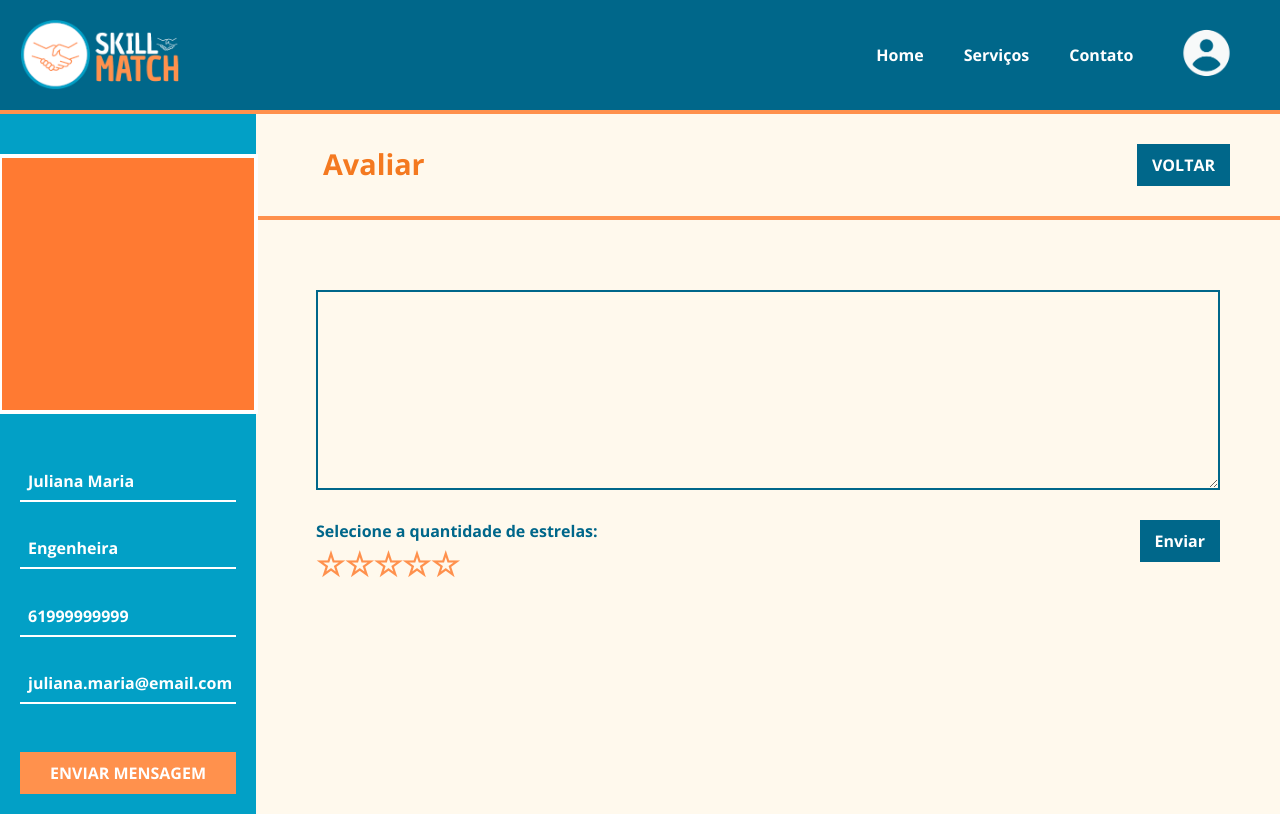
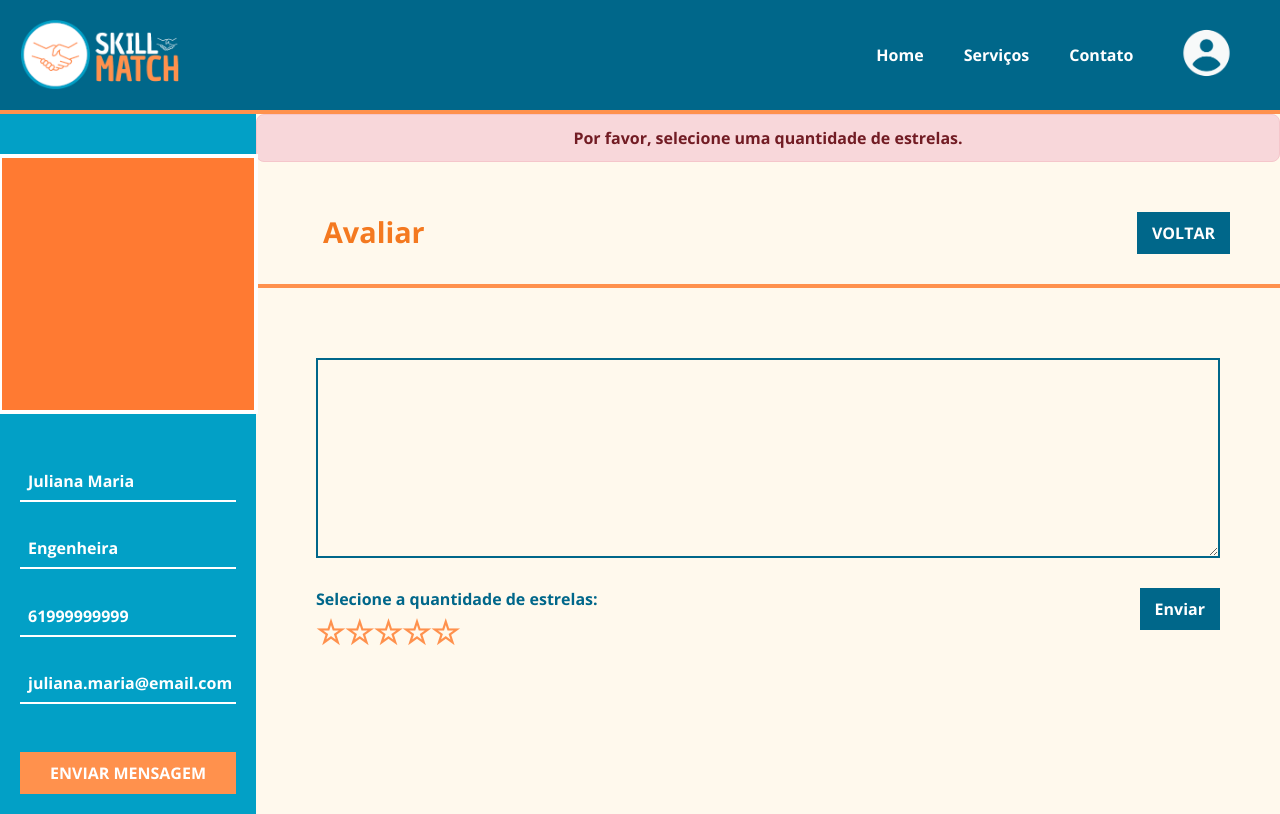
Before and after one commit to karlosmafra/frontend_pi, a Vue app: page /review in a window 1280 px wide. Both pictures are taken after a click on the button "Enviar". Built offline with nearby package versions, Linux system fonts and the light colour scheme; a web font is replaced by a local one.

Commit message:
Update DetalhesProfissionalEscreverReview.vue

```diff
--- a/src/components/DetalhesProfissionalEscreverReview.vue
+++ b/src/components/DetalhesProfissionalEscreverReview.vue
@@ -4,10 +4,24 @@ import BarraNav from './BarraNav.vue'
 import BotaoQuadrado from './BotaoQuadrado.vue'
 import router from '@/router'
 
-const review = ref('');
+// Campos do formulário
+const review = ref('')
 const nota = ref(0)
 const hover = ref(0)
 
+// Alerta visual
+const alertMessage = ref('')
+const alertType = ref('') // 'success' ou 'error'
+
+function showAlert(msg, type = 'success') {
+  alertMessage.value = msg
+  alertType.value = type
+  setTimeout(() => {
+    alertMessage.value = ''
+  }, 5000)
+}
+
+// Dados do usuário
 const user = ref({
   name: '',
   role: '',
@@ -37,24 +51,22 @@ onMounted(() => {
 })
 
 function enviarReview() {
-
   if (review.value.length > 1000) {
-    alert('A avaliação deve ter no máximo 1000 caracteres.');
-    return;
+    showAlert('A avaliação deve ter no máximo 1000 caracteres.', 'error')
+    return
   }
 
   if (nota.value === 0) {
-    alert('Por favor, selecione uma quantidade de estrelas.');
-    return;
+    showAlert('Por favor, selecione uma quantidade de estrelas.', 'error')
+    return
   }
 
-  alert('Avaliação enviada!')
-  router.push('/reviews')
-
+  showAlert('Avaliação enviada com sucesso!', 'success')
+  setTimeout(() => {
+    router.push('/reviews')
+  }, 1500)
 }
-
 </script>
-
 
 <template>
 
@@ -86,7 +98,9 @@ function enviarReview() {
       </div>
 
       <div class="main">
-
+      <div v-if="alertMessage" class="alert-custom" :class="alertType">
+      {{ alertMessage }}
+        </div>
         <div class="title">
           <h2>Avaliar</h2>
           <RouterLink to="/profissional"> <button class="excluir-btn">VOLTAR</button> </RouterLink>
@@ -130,6 +144,27 @@ function enviarReview() {
 </template>
 
 <style scoped>
+.alert-custom {
+  padding: 12px;
+  border-radius: 8px;
+  font-size: 1rem;
+  text-align: center;
+  font-weight: bold;
+  margin-bottom: 20px;
+}
+
+.alert-custom.success {
+  background-color: #d4edda;
+  color: #155724;
+  border: 1px solid #c3e6cb;
+}
+
+.alert-custom.error {
+  background-color: #f8d7da;
+  color: #721c24;
+  border: 1px solid #f5c6cb;
+}
+
     * {
       box-sizing: border-box;
     }
```
